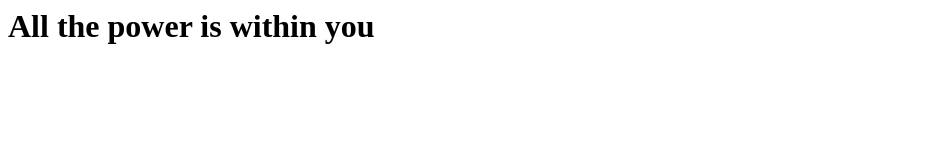
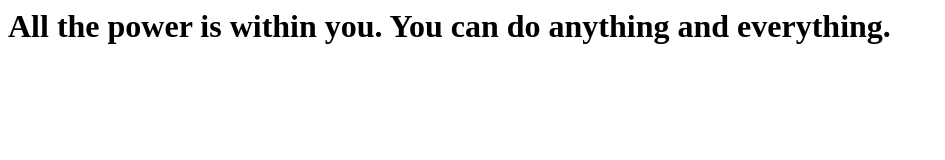
Before and after one commit to goel21/Astha, a plain HTML site: page index.html in a window 1280 px wide. Shown: the whole page, without its empty margins (0-945 px from the left). Drawn offline with Linux system fonts and the light colour scheme.

Commit message:
completed the first quote

```diff
--- a/index.html
+++ b/index.html
@@ -1,5 +1,5 @@
 <html>
 	<body>
-		<h1>All the power is within you </h1>
+		<h1>All the power is within you. You can do anything and everything. </h1>
 	</body>
 </html>
```
